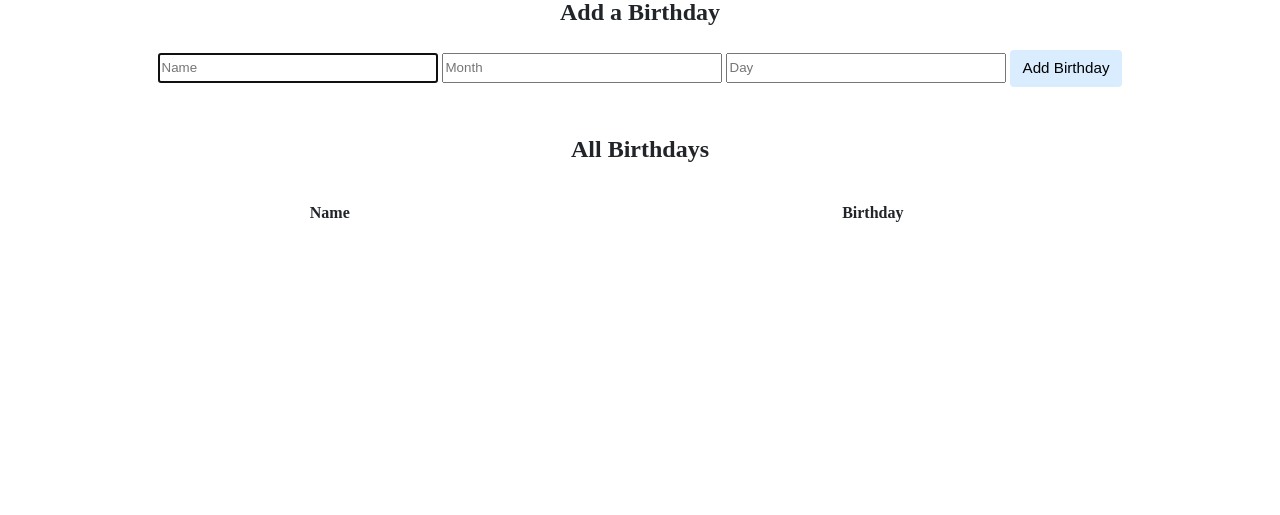
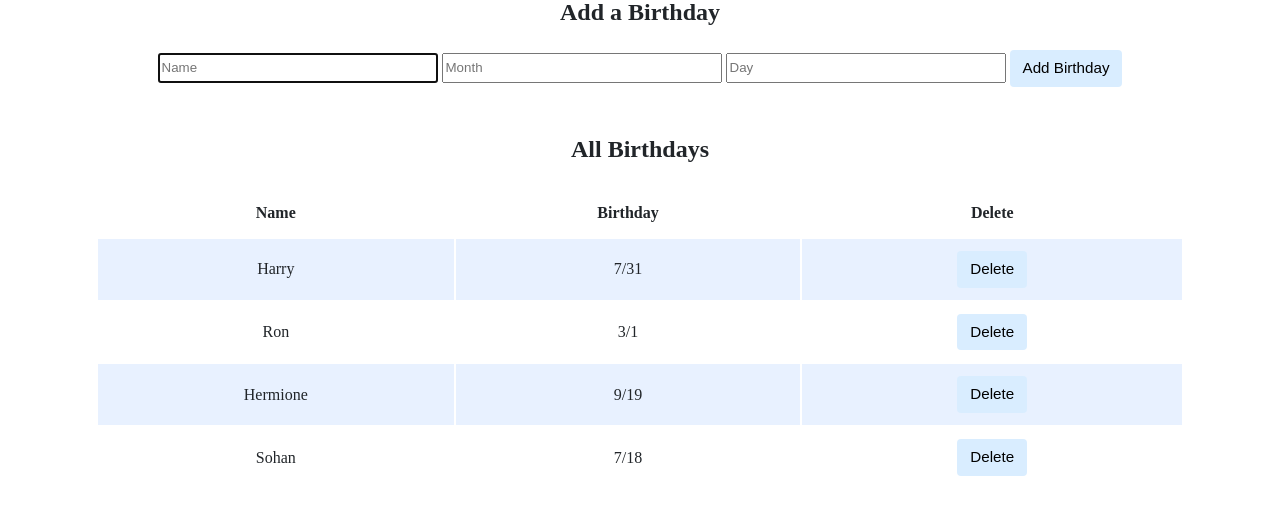
Before and after one commit to sohankancherla/birthday-tracker, a Flask app: page / in a window 1280 px wide. Shown: the part 266-781 px from the top of the page. Run offline with Flask 3, Linux system fonts and the light colour scheme; lists and menus that the app fills with data are empty; some libraries are stand-ins or nearby versions.

Commit message:
completed code

```diff
--- a/app.py
+++ b/app.py
@@ -25,17 +25,25 @@
 @app.route("/", methods=["GET", "POST"])
 def index():
     if request.method == "POST":
-
-        # TODO: Add the user's entry into the database
+        # Get the data that needs to be added to the databse using POST
         name = request.form.get("name")
         month = request.form.get("month")
         day = request.form.get("day")
 
+        # Insert data into the db
         db.execute("INSERT INTO birthdays (name, month, day) VALUES(?, ?, ?)", name, month, day)
+
         return redirect("/")
 
     else:
+        # Get the data from the databse and pass it to index.html
+        birthdays = db.execute("SELECT * FROM birthdays")
+        return render_template("index.html", birthdays=birthdays)
 
-        # TODO: Display the entries in the database on index.html
-
-        return render_template("index.html")
+@app.route("/delete", methods=["POST"])
+def delete():
+    # Delete the id when button is pressed
+    id = request.form.get("id")
+    if id:
+        db.execute("DELETE FROM birthdays WHERE id = ?", id)
+    return redirect("/")
--- a/templates/index.html
+++ b/templates/index.html
@@ -15,7 +15,7 @@
 
                 <h2>Add a Birthday</h2>
                 <form action="/" method="post">
-                    <input type="text" autocomplete="off" autofocus ="name" placeholder="Name">
+                    <input type="text" autocomplete="off" autofocus name="name" placeholder="Name">
                     <input type="number" autocomplete="off" autofocus name="month" placeholder="Month" min="1" max="12">
                     <input type="number" autocomplete="off" autofocus name="day" placeholder="Day" min="1" max="31">
                     <button type="submit">Add Birthday</button>
@@ -30,10 +30,22 @@
                         <tr>
                             <th>Name</th>
                             <th>Birthday</th>
+                            <th>Delete</th>
                         </tr>
                     </thead>
                     <tbody>
-                        <!-- TODO: Loop through the database entries to display them in this table -->
+                        {% for person in birthdays %}
+                            <tr>
+                                <td>{{ person.name }}</td>
+                                <td>{{ person.month|string + "/" + person.day|string }}</td>
+                                <td>
+                                    <form action="/delete" method="post">
+                                        <input name="id" type="hidden" value="{{ person.id }}">
+                                        <button>Delete</button>
+                                    </form>
+                                </td>
+                            </tr>
+                        {% endfor %}
                     </tbody>
                 </table>
             </div>
```
Also changed, not shown: birthdays.db.
